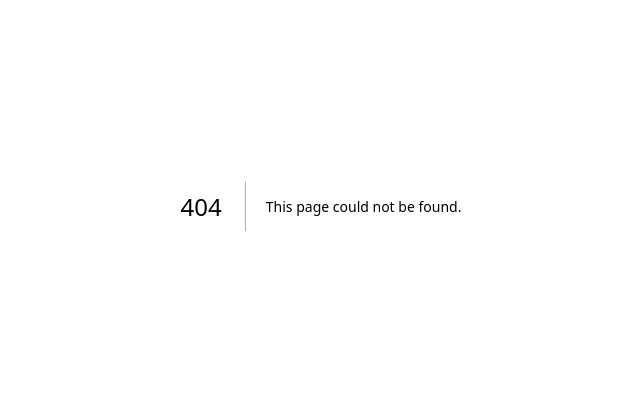
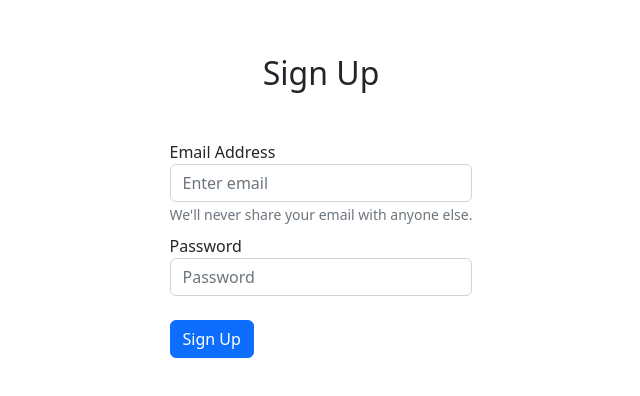
Before and after one commit to eliyahukoren/gittix-client, a Next.js app: page /auth/signup in a window 1280 px wide. Before the commit this address had no page. Shown: the part 194-590 px from the top of the page, without its empty margins (319-959 px from the left). Built offline with nearby package versions, Linux system fonts and the light colour scheme.

Commit message:
create signup form

```diff
--- /dev/null
+++ b/pages/auth/signup.js
@@ -0,0 +1,38 @@
+export default () => {
+  return (
+    <div className="min-vh-100 d-flex justify-content-center align-items-center">
+      <form>
+        <h2 className="mb-5 text-center">Sign Up</h2>
+
+        <div className="form-group mb-2">
+          <label htmlFor="signUpEmail">Email Address</label>
+          <input
+            type="email"
+            id="signUpEmail"
+            placeholder="Enter email"
+            area-described="emailHelp"
+            className="form-control"
+          />
+          <small id="emailHelp" class="form-text text-muted">
+            We'll never share your email with anyone else.
+          </small>
+        </div>
+
+        <div className="form-group">
+          <label htmlFor="signUpPassword">Password</label>
+
+          <input
+            type="password"
+            id="signUpPassword"
+            className="form-control"
+            placeholder="Password"
+          />
+        </div>
+
+        <button type="button" className="btn btn-primary mt-4">
+          Sign Up
+        </button>
+      </form>
+    </div>
+  );
+}
```
